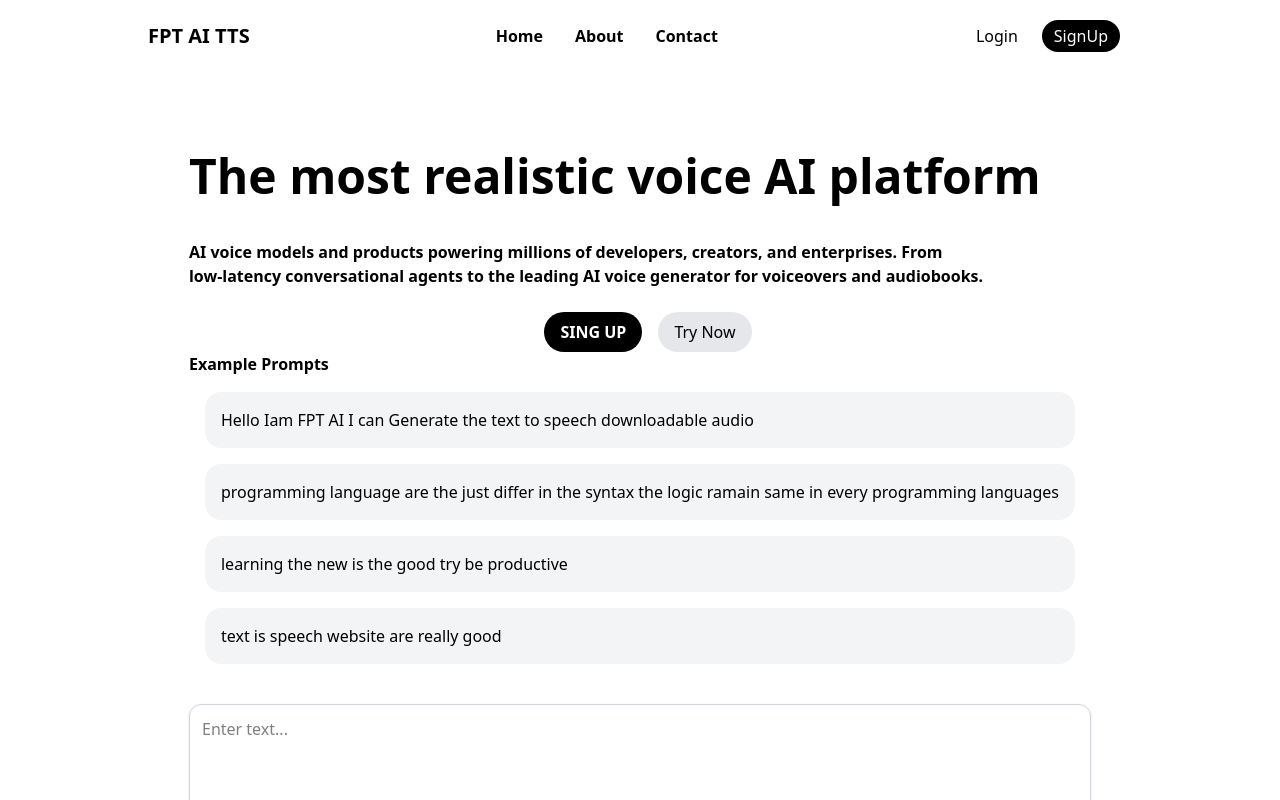
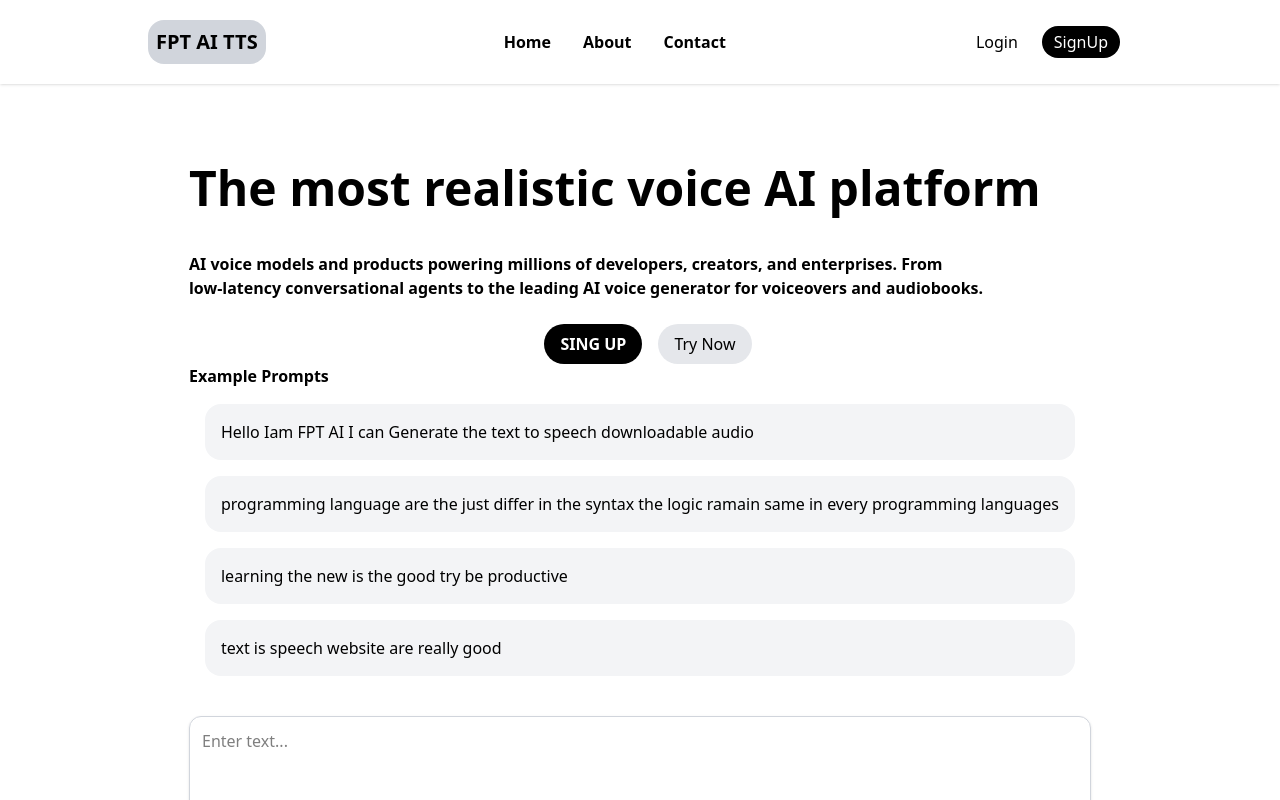
Before and after one commit to mohankumaronly/End-To-End-Conversion-Speed-Analysis-Of-An-Fpt.Ai-Based-Text-To-Speech-Application., a React (Vite) app in the folder frontend/: page / in a window 1280 px wide. Shown: the top 800 px of the page. Built offline with nearby package versions, Linux system fonts and the light colour scheme.

Commit message:
home is updated

```diff
--- a/frontend/src/components/Navbar.jsx
+++ b/frontend/src/components/Navbar.jsx
@@ -2,9 +2,9 @@ import React from 'react'
 
 const Navbar = () => {
     return (
-        <div className='flex items-center justify-center'>
+        <div className='flex items-center justify-center shadow'>
             <div className='flex items-center justify-between p-5 w-4/5'>
-                <h1 className='font-bold text-xl'>
+                <h1 className='font-bold text-xl bg-gray-300 p-2 rounded-2xl'>
                     FPT AI TTS
                 </h1>
                 <div>
```
